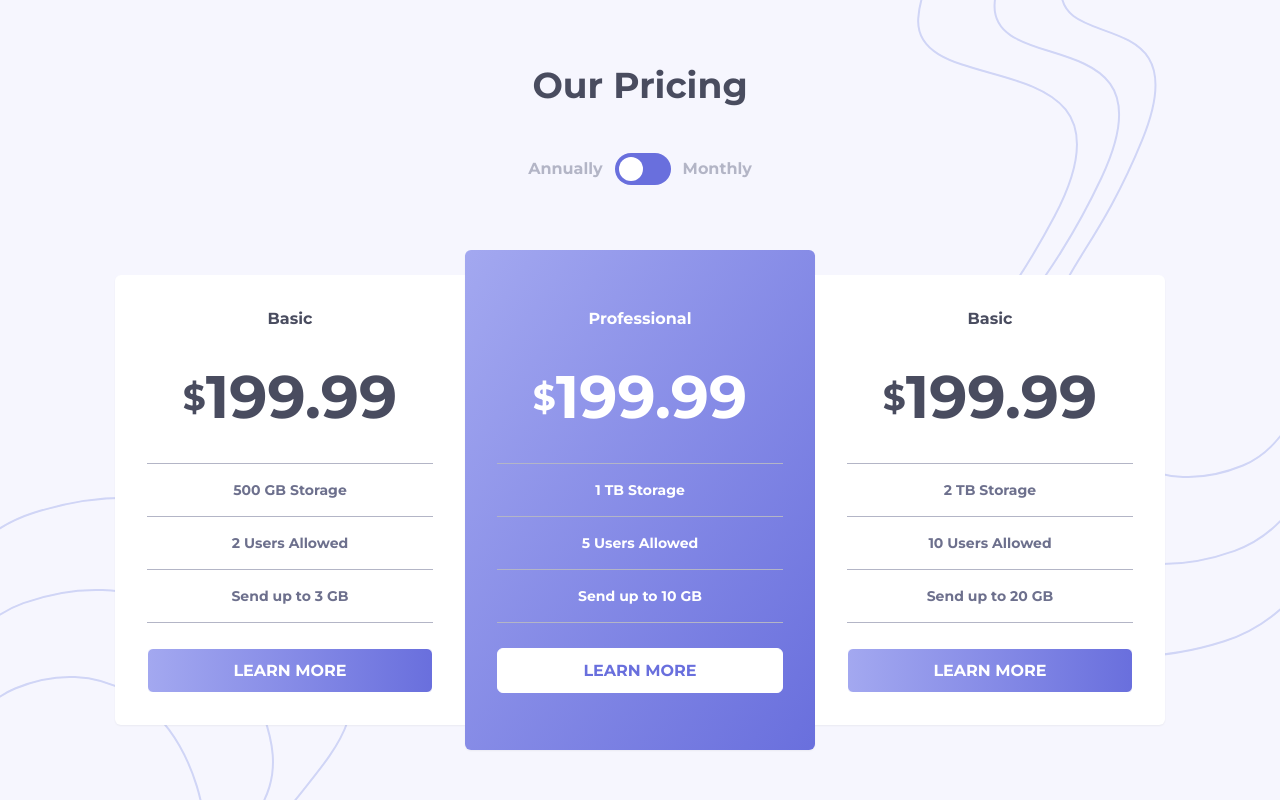
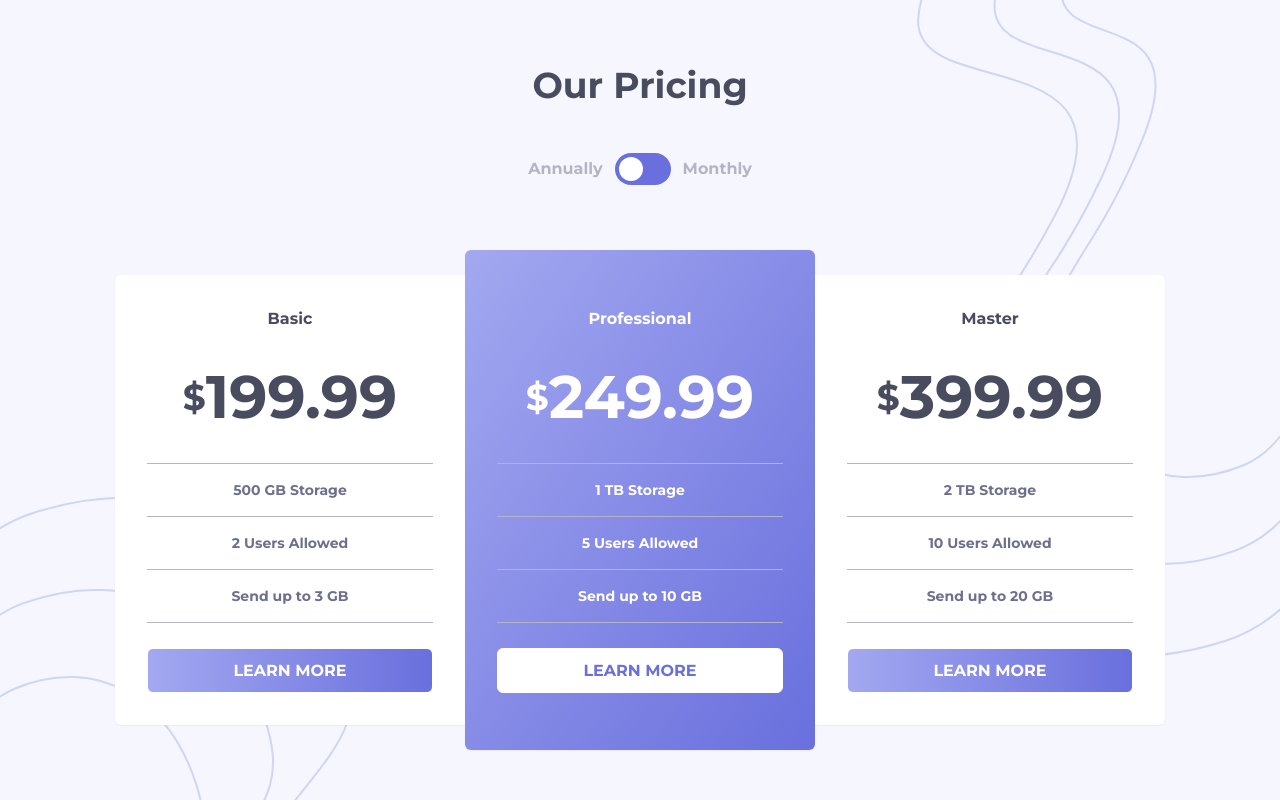
Before and after one commit to dawidwojtaszek/Pricinge-Component-with-Tailwind-CSS, a website: page index.html in a window 1280 px wide. Drawn offline with Linux system fonts and the light colour scheme.

Commit message:
feat: add toggle funcionality

```diff
--- a/index.html
+++ b/index.html
@@ -26,7 +26,6 @@
         <h1 class="text-4xl font-bold text-darkGrayishBlue">Our Pricing</h1>
       </div>
       <div class="flex justify-center items-center">
-        <!-- <span class="text-lightGrayishBlue">Annually</span> -->
         <label for="toggleB" class="flex items-center cursor-pointer">
           <div class="mr-3 text-lightGrayishBlue">Annually</div>
           <!-- toggle -->
@@ -43,7 +42,6 @@
           <!-- label -->
           <div class="ml-3 text-lightGrayishBlue">Monthly</div>
         </label>
-        <!-- <span class="text-lightGrayishBlue">Monthly</span> -->
       </div>
     </div>
 
@@ -69,8 +67,7 @@
               <span
                 class="font-bold text-6xl my-9 text-darkGrayishBlue"
                 id="basicPrice"
-                >199.99</span
-              >
+              ></span>
             </div>
 
             <div
@@ -112,8 +109,7 @@
               <span
                 class="font-bold text-6xl my-9 text-white"
                 id="proffesionalPrice"
-                >199.99</span
-              >
+              ></span>
             </div>
             <div
               class="w-full border-t border-lightGrayishBlue py-4 flex justify-center"
@@ -145,7 +141,7 @@
             class="flex flex-col items-center rounded-tr-md rounded-br-md shadow-sm bg-white p-8 w-11/12 h-[450px] md:w-1/3"
             role="none presentation"
           >
-            <span class="text-darkGrayishBlue">Basic</span>
+            <span class="text-darkGrayishBlue">Master</span>
             <div
               class="flex justify-center items-center"
               role="none presentation"
@@ -156,8 +152,7 @@
               <span
                 class="font-bold text-6xl my-9 text-darkGrayishBlue"
                 id="masterPrice"
-                >199.99</span
-              >
+              ></span>
             </div>
             <div
               class="w-full border-t border-lightGrayishBlue py-4 flex justify-center"
@@ -186,5 +181,6 @@
         </div>
       </div>
     </main>
+    <script src="./main.js"></script>
   </body>
 </html>
--- /dev/null
+++ b/main.js
@@ -0,0 +1,29 @@
+const toggle = document.getElementById("toggleB");
+const basicPriceElement = document.getElementById("basicPrice");
+const proffesionalPriceElement = document.getElementById("proffesionalPrice");
+const masterPriceElement = document.getElementById("masterPrice");
+
+const annuallyPrices = {
+  basic: "199.99",
+  professional: "249.99",
+  master: "399.99",
+};
+const monthlyPrices = {
+  basic: "19.99",
+  professional: "24.99",
+  master: "39.99",
+};
+
+const setPrices = (prices) => {
+  basicPriceElement.innerText = prices.basic;
+  proffesionalPriceElement.innerText = prices.professional;
+  masterPriceElement.innerText = prices.master;
+};
+
+setPrices(annuallyPrices);
+
+const hanndleClick = (e) => {
+  toggle.checked ? setPrices(monthlyPrices) : setPrices(annuallyPrices);
+};
+
+toggle.addEventListener("click", hanndleClick);
```
